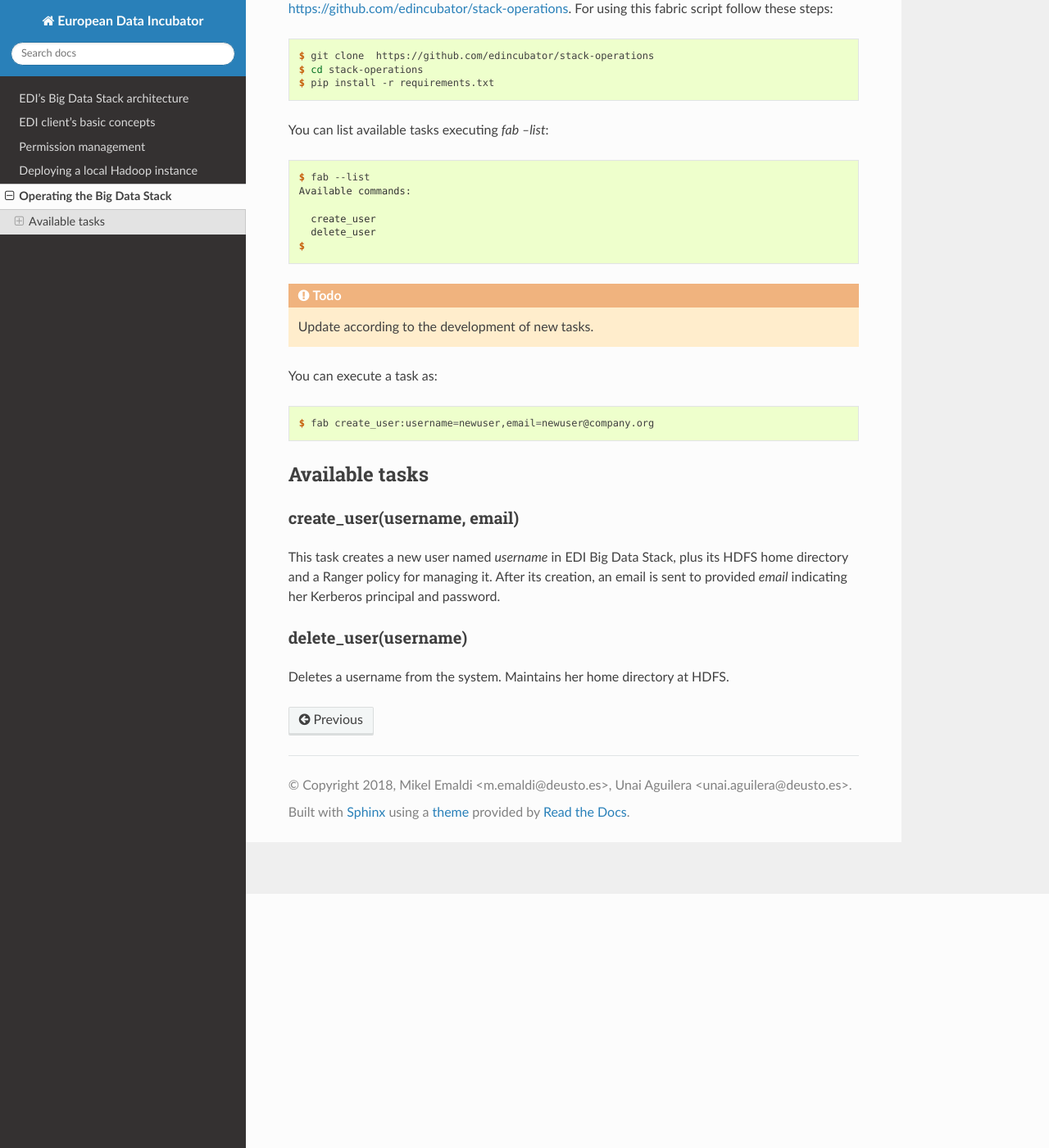
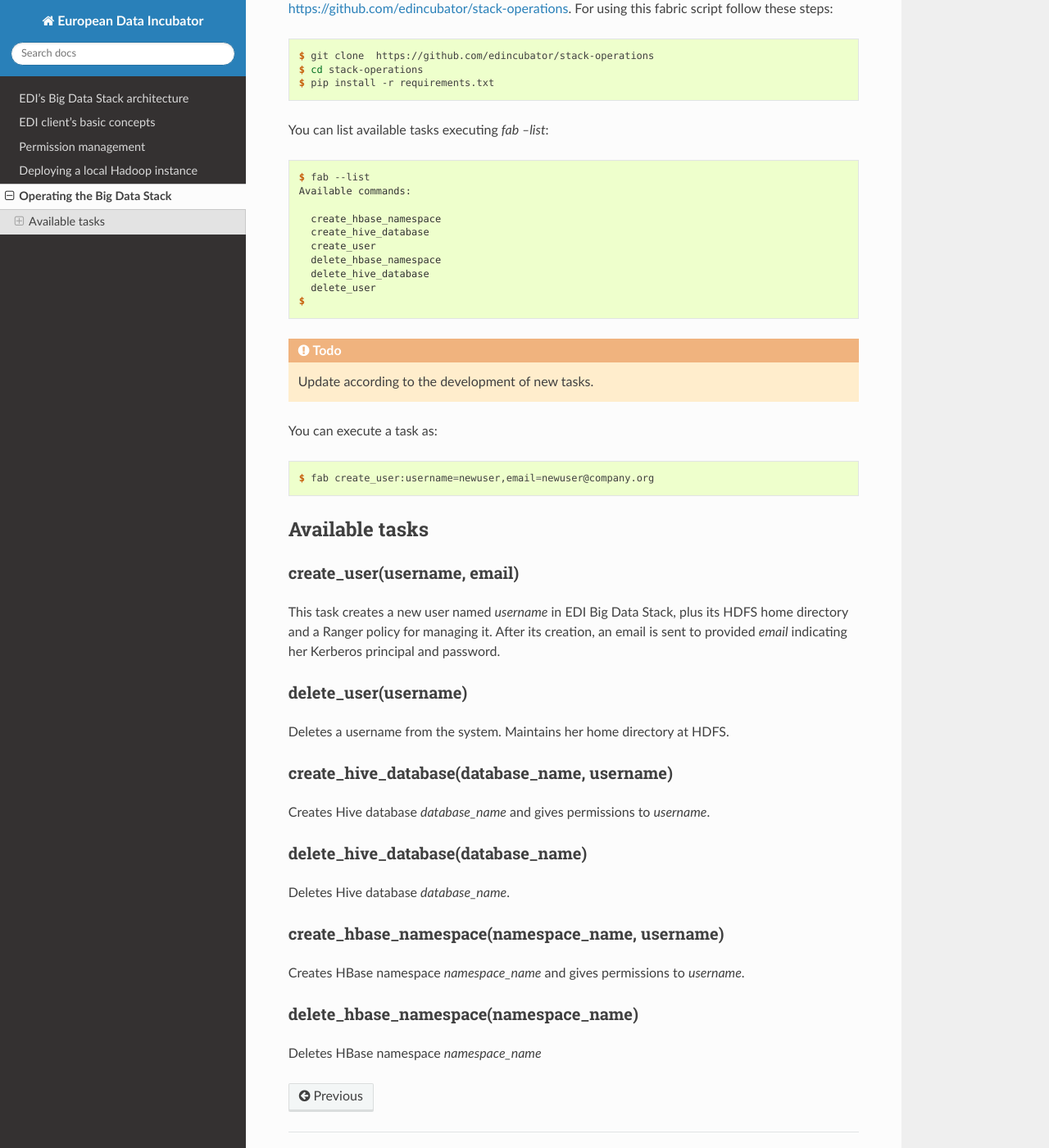
Before and after one commit to edincubator/edi-doc, a Sphinx documentation site: the page built from source/operations/index.rst, in a window 1280 px wide and 1400 px high, scrolled down 310 px. Shown: the whole window at 82% size. Built offline with Sphinx 7.4.7 and the Read the Docs theme 2.0.0, drawn with Linux system fonts in a browser that asks for light colours.

Commit message:
Adding Hive and HBase commands

```diff
--- a/source/operations/index.rst
+++ b/source/operations/index.rst
@@ -24,7 +24,11 @@ You can list available tasks executing `fab --list`:
   $ fab --list
   Available commands:
 
+    create_hbase_namespace
+    create_hive_database
     create_user
+    delete_hbase_namespace
+    delete_hive_database
     delete_user
   $
 
@@ -55,3 +59,27 @@ delete_user(username)
 .....................
 
 Deletes a username from the system. Maintains her home directory at HDFS.
+
+
+create_hive_database(database_name, username)
+.............................................
+
+Creates Hive database `database_name` and gives permissions to `username`.
+
+
+delete_hive_database(database_name)
+...................................
+
+Deletes Hive database `database_name`.
+
+
+create_hbase_namespace(namespace_name, username)
+................................................
+
+Creates HBase namespace `namespace_name` and gives permissions to `username`.
+
+
+delete_hbase_namespace(namespace_name)
+......................................
+
+Deletes HBase namespace `namespace_name`
```
